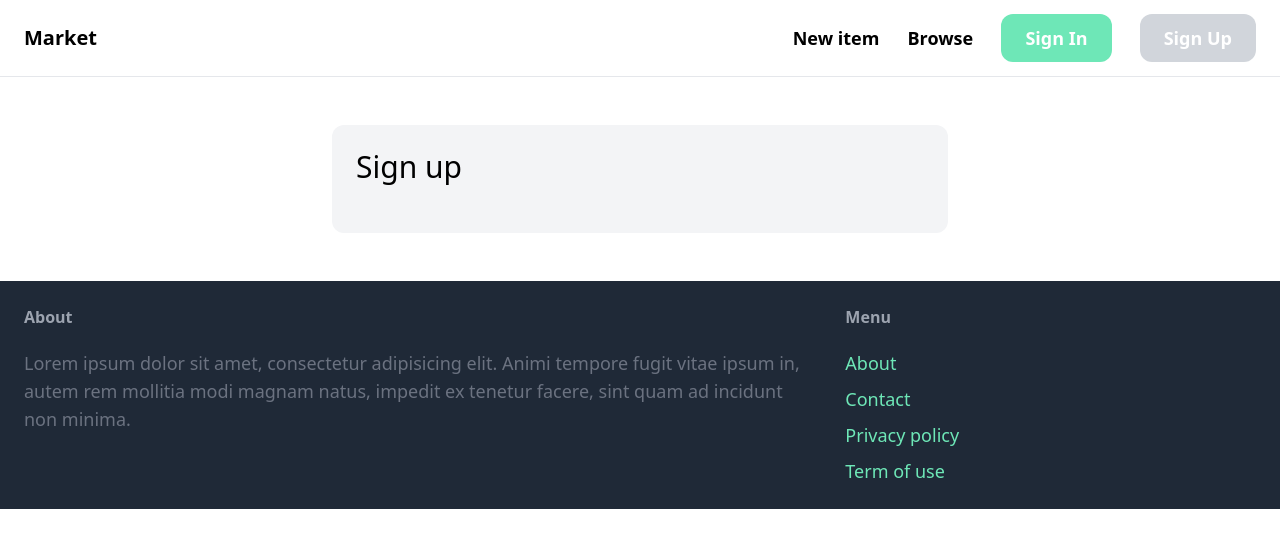
After one commit to Void168/Django-market, a Django app: page /signup/ in a window 1280 px wide. The commit adds this page. Shown: the top 548 px of the page. Run offline with Django 4.2, Linux system fonts and the light colour scheme; parts of the project's set-up code (start-up, migrations or seed data) failed here and were passed over; some libraries are stand-ins or nearby versions.

Commit message:
display signup page

```diff
--- /dev/null
+++ b/market/core/forms.py
@@ -0,0 +1,8 @@
+from django import forms
+from django.contrib.auth.forms import UserCreationForm
+from django.contrib.auth.models import User
+
+class SignupForm(UserCreationForm):
+    class Meta:
+        model = User
+        fields = ('username', 'email', 'password1', 'password2')
--- a/market/core/templates/core/base.html
+++ b/market/core/templates/core/base.html
@@ -26,7 +26,7 @@
           >Sign In</a
         >
         <a
-          href="#"
+          href="{% url 'core:signup' %}"
           class="py-3 px-6 text-lg font-semibold bg-gray-300 text-white rounded-xl hover:bg-gray-600 transition-color duration-200"
           >Sign Up</a
         >
@@ -52,7 +52,7 @@
             >
           </li>
           <li>
-            <a href="{% url "contact" %}" class="text-lg text-emerald-300 hover:text-emerald-600"
+            <a href="{% url "core:contact" %}" class="text-lg text-emerald-300 hover:text-emerald-600"
               >Contact</a
             >
           </li>
--- /dev/null
+++ b/market/core/templates/core/signup.html
@@ -0,0 +1,9 @@
+{% extends "core/base.html" %}
+
+{% block title %}Sign up{% endblock title %}
+
+{% block content %}
+<div class="w-1/2 my-6 mx-auto p-6 bg-gray-100 rounded-xl">
+    <h1 class="mb-6 text-3xl">Sign up</h1>
+</div>
+{% endblock content %}
--- /dev/null
+++ b/market/core/urls.py
@@ -0,0 +1,11 @@
+from django.urls import path
+
+from . import views
+
+app_name = 'core'
+
+urlpatterns = [
+    path('', views.index, name='index'),
+    path('contact/', views.contact, name='contact'),
+    path('signup/', views.signup, name="signup")
+]
--- a/market/core/views.py
+++ b/market/core/views.py
@@ -2,6 +2,7 @@ from django.shortcuts import render
 
 from item.models import Category, Item
 
+from .forms import SignupForm
 # Create your views here.
 
 
@@ -16,3 +17,10 @@ def index(request):
 
 def contact(request):
     return render(request, 'core/contact.html')
+
+def signup(request):
+    form = SignupForm()
+
+    return render(request, 'core/signup.html', {
+        'form': form
+    })
--- a/market/market/urls.py
+++ b/market/market/urls.py
@@ -3,11 +3,8 @@ from django.urls import path, include
 from django.conf.urls.static import static
 from django.conf import settings
 
-from core.views import index, contact
-
 urlpatterns = [
-    path('', index, name="index"),
+    path('', include('core.urls')),
     path('items/', include('item.urls')),
-    path('contact/', contact, name="contact"),
     path('admin/', admin.site.urls),
 ] + static(settings.MEDIA_URL, document_root=settings.MEDIA_ROOT)
```
